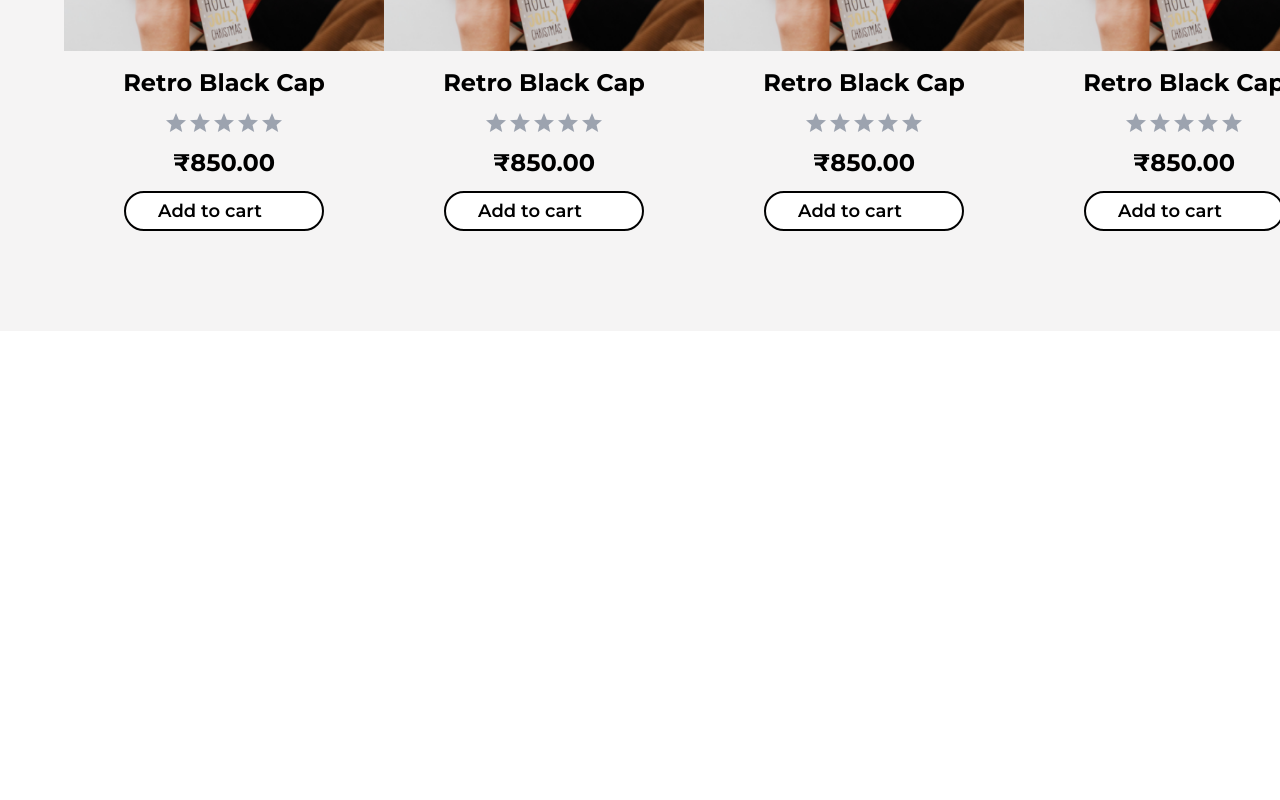
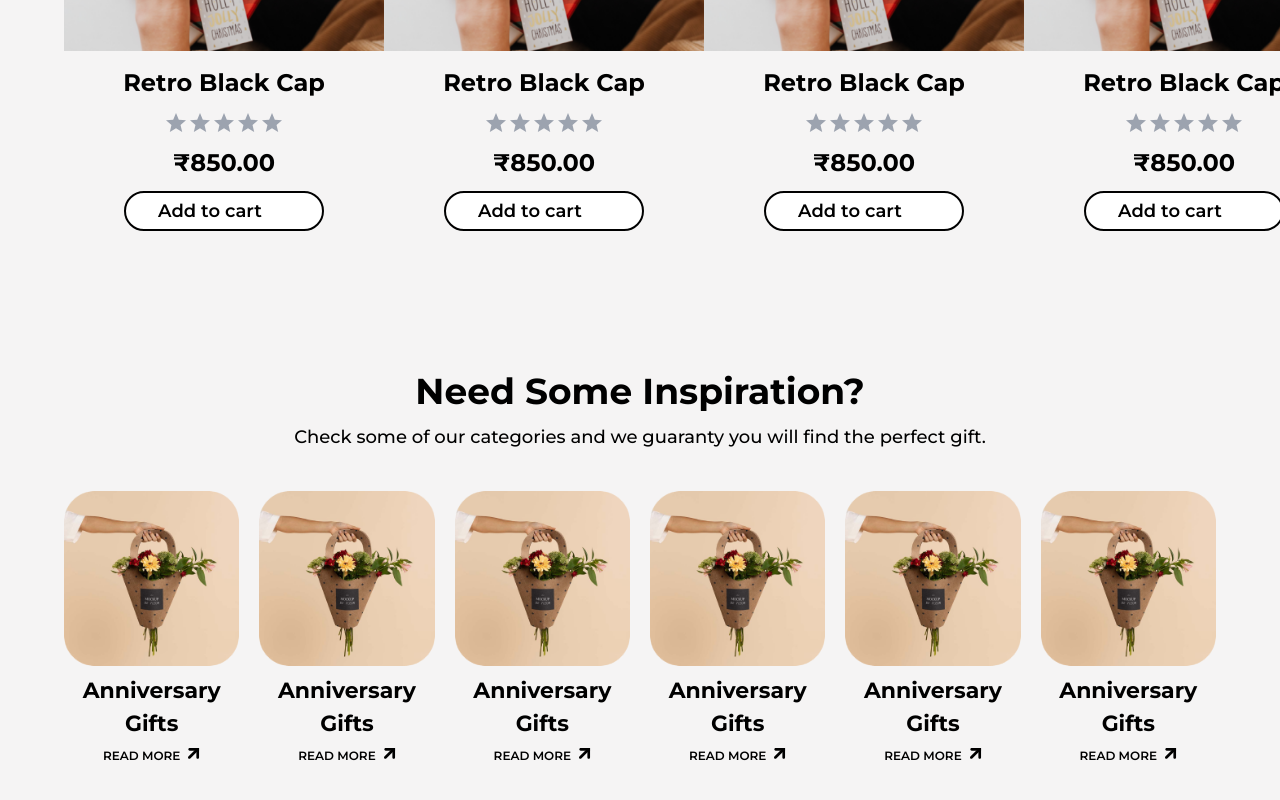
Before and after one commit to Aswanthachu/shopping-cart-react-typescript, a React (Vite) app: page / in a window 1280 px wide. Shown: the part 3449-4249 px from the top of the page. Before the commit the page ends 3780 px from the top, so only its background shows below. Built offline with nearby package versions, Linux system fonts and the light colour scheme; a web font is replaced by a local one.

Commit message:
inspiration section completed.

```diff
--- a/src/App.tsx
+++ b/src/App.tsx
@@ -3,6 +3,7 @@ import {
   Banner,
   FeaturedCard,
   GiftCard,
+  InspirationSection,
   NavBar,
   OfferSection,
   ProductList,
@@ -48,6 +49,7 @@ function App() {
           ))}
         </div>
       </div>
+      <InspirationSection />
     </section>
   );
 }
--- /dev/null
+++ b/src/components/InspirationCard.tsx
@@ -0,0 +1,25 @@
+import { Link } from ".";
+import Inspiration from "../assets/images/Inspiration.png";
+
+const InspirationCard = () => {
+  return (
+    <div className="text-center flex flex-col  group gap-2">
+      <div className="rounded-[28px]  overflow-hidden ">
+        <img
+          src={Inspiration}
+          alt="inspiration"
+          className="group-hover:scale-110 transition duration-500 ease-in-out"
+        />
+      </div>
+      <h1 className="text-[22px] font-bold">Anniversary Gifts</h1>
+      <div className="w-full flex justify-center">
+        <Link
+          className="text-black text-xs  font-semibold group-hover:font-bold group-hover:underline group-hover:scale-110 md:group-hover:scale-110 flex gap-2   mt-2 md:mt-0"
+          text="READ MORE"
+        />
+      </div>
+    </div>
+  );
+};
+
+export default InspirationCard;
--- /dev/null
+++ b/src/components/InspirationSection.tsx
@@ -0,0 +1,25 @@
+import React from "react";
+import InspirationCard from "./InspirationCard";
+
+const InspirationSection = () => {
+  return (
+    <div className="font-mons lg:px-16 py-10">
+      <div className="flex w-full flex-col text-center space-y-3">
+        <h1 className="text-4xl font-bold">Need Some Inspiration?</h1>
+        <p className="text-lg font-medium">
+          Check some of our categories and we guaranty you will find the perfect
+          gift.
+        </p>
+      </div>
+      <div className="flex my-10 gap-5 overflow-x-auto overflow-y-hidden w-full styled-scrollbar">
+        {[...Array(6)].map((_, index) => (
+          <React.Fragment key={index}>
+            <InspirationCard />
+          </React.Fragment>
+        ))}
+      </div>
+    </div>
+  );
+};
+
+export default InspirationSection;
--- a/src/components/index.ts
+++ b/src/components/index.ts
@@ -10,3 +10,5 @@ export { default as SlideButtons } from "./SlideButtons";
 export { default as ReviewSection } from "./ReviewSection";
 export { default as OfferSection } from "./OfferSection";
 export { default as GiftCard } from "./GiftCard";
+export { default as InspirationSection } from "./InspirationSection";
+export { default as InspirationCard } from "./InspirationCard";
```
Also changed, not shown: src/assets/images/Inspiration.png (added), src/components/FeaturedBanner.tsx (added).
